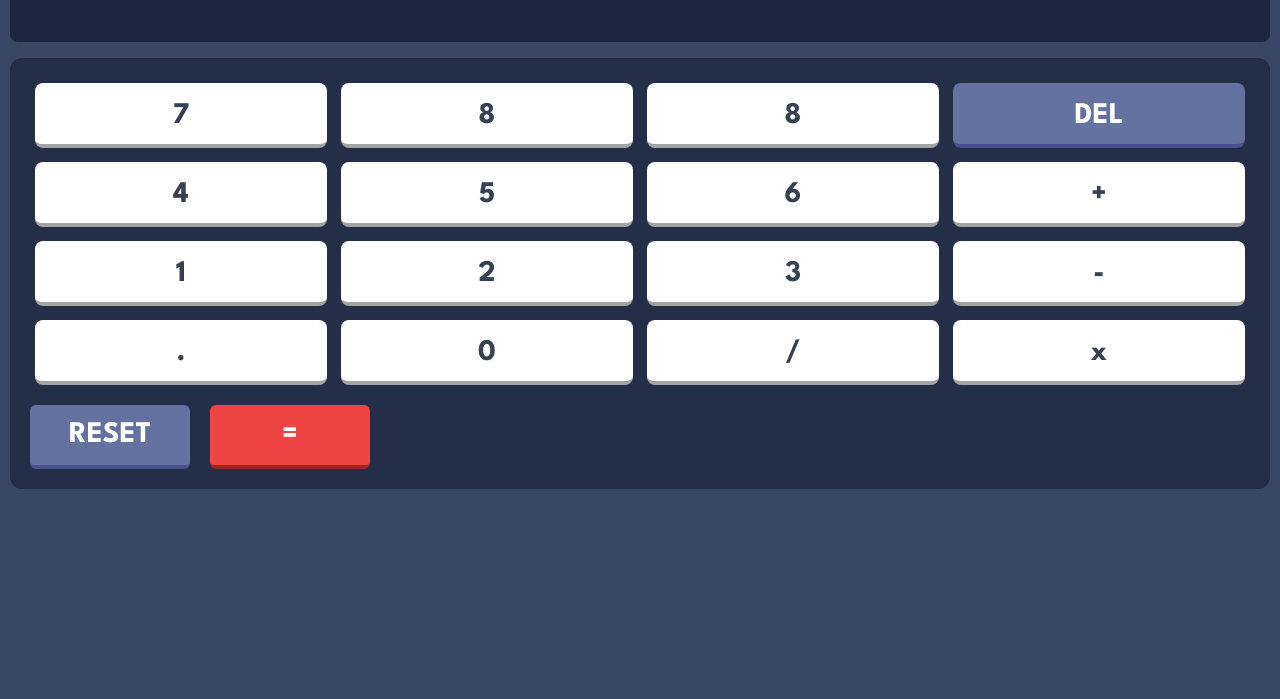
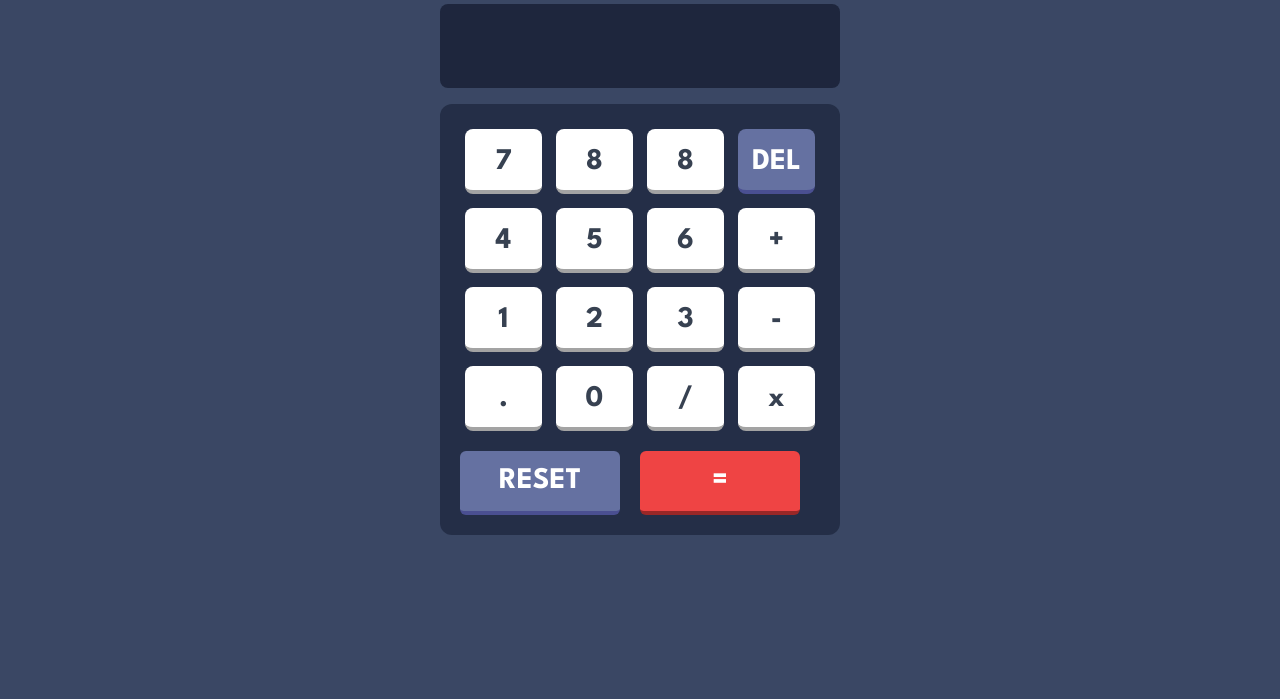
Before and after one commit to andressalattino/calculator-app-main, a plain HTML site: page index.html in a window 1280 px wide. Shown: the part 101-800 px from the top of the page. Drawn offline with nearby package versions, Linux system fonts and the light colour scheme.

Commit message:
fix width css

```diff
--- a/index.html
+++ b/index.html
@@ -41,7 +41,7 @@
 
 <body>
   <div id="estilo1">
-    <section class=" m-[10px]">
+    <section class="mx-auto max-w-[400px] m-[10px] mt-10">
       <div class="flex item-center items-end">
         <h1 class="font-bold text-4xl text-white">calc</h1>
         <h4 class="ml-[100px] text-white">THEME</h4>
@@ -52,7 +52,7 @@
         </div>
       </div>
       <!-- pantalla de la calculadora -->
-      <div class="mb-4">
+      <div class="my-4">
         <form name="calculator">
           <input type="textfield" name="ans" value="" autocomplete="off" readonly id="display "
             class="w-full p-6 text-3xl font-bold text-white bg-slate-950/50 rounded-lg " readonly>
```
